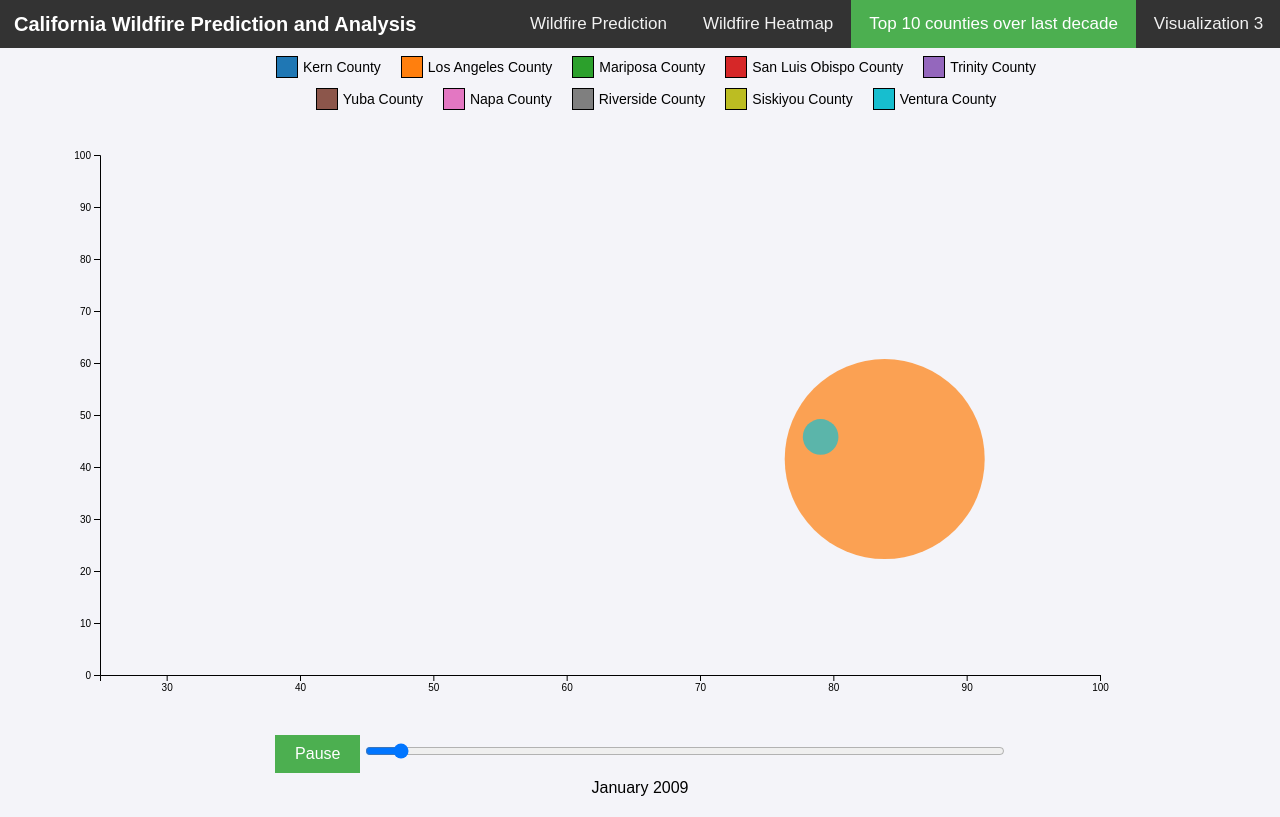
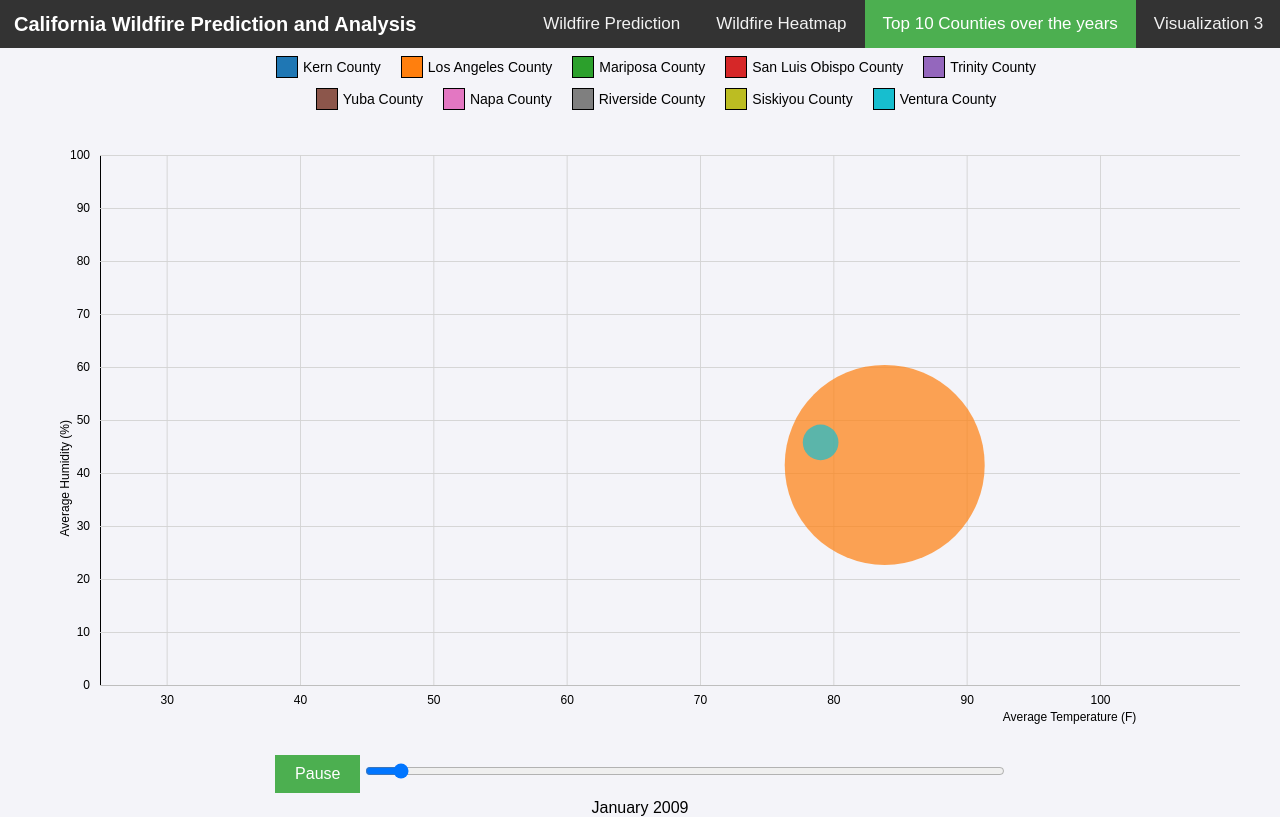
Before and after one commit to shashank381/DV_Project, a Flask app: page /viz2 in a window 1280 px wide. Before the commit the page ends 796 px from the top, so only its background shows below. Run offline with Flask 3, Linux system fonts and the light colour scheme; parts of the project's set-up code (start-up, migrations or seed data) failed here and were passed over.

Commit message:
Add files via upload

```diff
--- a/templates/viz1.html
+++ b/templates/viz1.html
@@ -63,7 +63,7 @@
           margin: 0 auto; /* Centering the map */
       }
       .form-container {
-          margin-top: 20px;
+          margin-top: 0px;
       }
       form {
           display: flex;
@@ -101,12 +101,12 @@
     <div class="title">California Wildfire Prediction and Analysis</div>
     <div class="nav-links"><a href="/">Wildfire Prediction</a>
         <a href="/viz1" class="active">Wildfire Heatmap</a>
-        <a href="/viz2">Visualization 2</a>
+        <a href="/viz2">Top 10 Counties over the years</a>
         <a href="/viz3">Visualization 3</a>
     </div>
 </div>
     <div class="container">
-        <h1>Visualization 1 - Wildfire Heatmap</h1>
+        <h1>Wildfire Heatmap</h1>
         <div class="form-container">
             <form id="filterForm">
                 <label for="yearRange">Year:</label>
--- a/templates/viz2.html
+++ b/templates/viz2.html
@@ -57,7 +57,7 @@
         }
         .chart-container {
             width: 100%;
-            height: 600px;
+            height: 620px;
         }
         #play-pause {
             background-color: #4CAF50;
@@ -98,6 +98,7 @@
             height: 20px;
             margin-right: 5px;
             border: 1px solid #000;
+            /* opacity: 0.7; */
         }
         .legend-label {
             font-size: 14px;
@@ -116,7 +117,7 @@
         <div class="title">California Wildfire Prediction and Analysis</div>
         <div class="nav-links"><a href="/">Wildfire Prediction</a>
             <a href="/viz1" >Wildfire Heatmap</a>
-            <a href="/viz2" class="active">Top 10 counties over last decade</a>
+            <a href="/viz2" class="active">Top 10 Counties over the years</a>
             <a href="/viz3">Visualization 3</a>
         </div>
     </div>
@@ -174,7 +175,7 @@
    <script>
         const margin = { top: 40, right: 0, bottom: 40, left: 60 };
         const width = 1200 - margin.left - margin.right;
-        const height = 600 - margin.top - margin.bottom;
+        const height = 610 - margin.top - margin.bottom;
 
         const svg = d3.select("#chart").append("svg")
             .attr("width", width + margin.left + margin.right)
@@ -196,8 +197,13 @@
 
         const color = d3.scaleOrdinal(d3.schemeCategory10);
 
-        const xAxis = d3.axisBottom(x);
-        const yAxis = d3.axisLeft(y);
+        const xAxis = d3.axisBottom(x)
+        .tickSize(-height)
+        .tickPadding(10);
+
+        const yAxis = d3.axisLeft(y)
+        .tickSize(-width)
+        .tickPadding(10);
 
         svg.append("g")
             .attr("class", "x axis")
@@ -205,9 +211,11 @@
             .call(xAxis)
             .append("text")
             .attr("class", "label")
-            .attr("x", width)
-            .attr("y", -6)
+            .attr("x", width/1.1)
+            .attr("y", 36)
             .style("text-anchor", "end")
+            .style("fill", "black")
+            .style("font-size", "14px")
             .text("Average Temperature (F)");
 
         svg.append("g")
@@ -216,10 +224,39 @@
             .append("text")
             .attr("class", "label")
             .attr("transform", "rotate(-90)")
-            .attr("y", 6)
+            .attr("x", -height / 2)
+            .attr("y", -40)
             .attr("dy", ".71em")
             .style("text-anchor", "end")
+            .style("fill", "black")
+            .style("font-size", "14px")
             .text("Average Humidity (%)");
+
+            // Style grid lines (inside the chart)
+            d3.selectAll(".x.axis .tick line")
+                .attr("stroke", "lightgrey")
+                .attr("opacity", 0.9);
+
+            d3.selectAll(".y.axis .tick line")
+                .attr("stroke", "lightgrey")
+                .attr("opacity", 0.9);
+
+            // Ensure axis lines (the main axes) are black
+            d3.selectAll(".x.axis path, .y.axis path")
+                .attr("stroke", "black");
+
+            // Remove the end tick lines by targeting the domain line separately
+            d3.selectAll(".x.axis .domain")
+                .attr("d", `M0.5,0.5H${width}`);
+
+            d3.selectAll(".y.axis .domain")
+                .attr("d", `M0.5,0.5V${height}`);
+
+            d3.selectAll(".x.axis text")
+                .style("font-size", "12px");  // Adjust the font size as needed
+
+            d3.selectAll(".y.axis text")
+                .style("font-size", "12px");
 
         const top10Counties = [
             "Los Angeles County",
@@ -242,7 +279,7 @@
 };
 
 
-        d3.csv("/static/aggregated_top_10_counties_burned_data.csv").then(data => {
+        d3.csv("/static/cumulative_top_10_counties_burned_data.csv").then(data => {
             data.forEach(d => {
                 d.date = convertDate(d.year_month);
                 d.q_avgtempF = +d.q_avgtempF;
```
Also changed, not shown: templates/index.html (+5 -4 lines).
